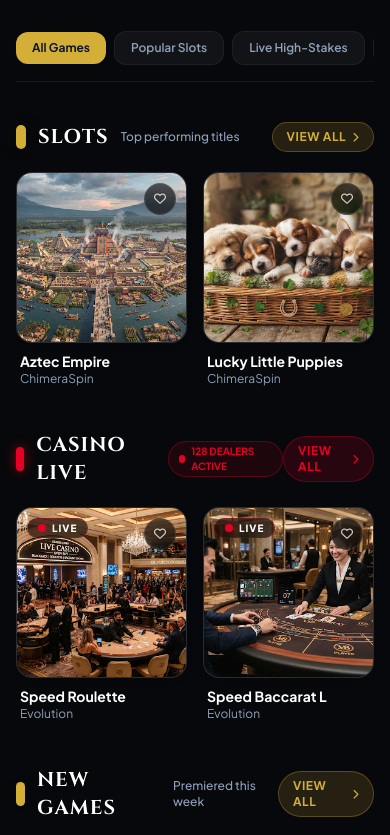
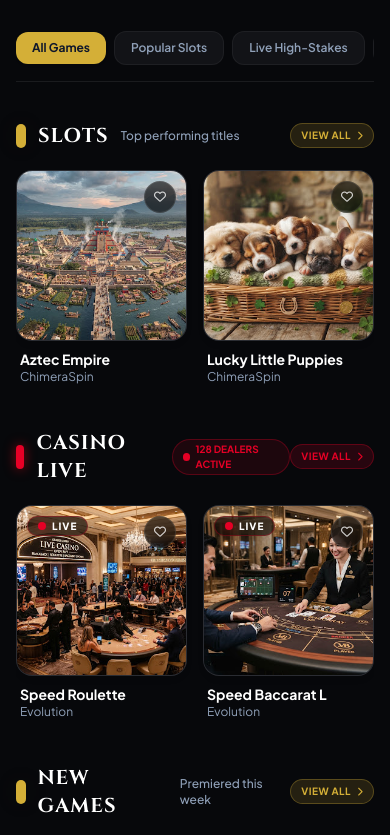
Before and after one commit to Jared092005/betvelora, a React (Vite) app: page / in a window 390 px wide. Shown: the part 1169-2004 px from the top of the page. Built offline with nearby package versions, Linux system fonts and the light colour scheme; no server answers.

Commit message:
feat: enhance GameCard and Home components for better touch interaction and styling

```diff
--- a/src/components/GameCard.jsx
+++ b/src/components/GameCard.jsx
@@ -11,7 +11,10 @@ export default function GameCard({ game, badge, onPlay }) {
   const badgeLabel = badge ?? game.badge
 
   return (
-    <article className="game-card-wrapper group flex flex-col">
+    <article
+      className="game-card-wrapper group flex flex-col"
+      onClick={(event) => event.preventDefault()}
+    >
       {/* Portada */}
       <div className="relative aspect-square w-full overflow-hidden rounded-2xl border border-white/[0.08] bg-[#181a20] shadow-md transition-all duration-300 group-hover:border-velora-goldLight/40 group-hover:shadow-[0_8px_20px_rgba(0,0,0,0.8)]">
         {badgeLabel && (
@@ -58,8 +61,8 @@ export default function GameCard({ game, badge, onPlay }) {
           />
         </button>
 
-        {/* Overlay con Play Now */}
-        <div className="pointer-events-none absolute inset-0 flex flex-col items-center justify-center gap-2 bg-black/60 p-3 opacity-0 transition-all duration-300 group-hover:pointer-events-auto group-hover:opacity-100 group-focus-within:pointer-events-auto group-focus-within:opacity-100">
+        {/* Overlay con Play Now: solo en desktop (en táctil estorba al deslizar) */}
+        <div className="game-card-overlay pointer-events-none absolute inset-0 hidden flex-col items-center justify-center gap-2 bg-black/60 p-3 opacity-0 transition-all duration-300 group-hover:pointer-events-auto group-hover:opacity-100 group-focus-within:pointer-events-auto group-focus-within:opacity-100 lg:flex">
           <button
             type="button"
             onClick={() => onPlay?.(game)}
--- a/src/pages/Home.jsx
+++ b/src/pages/Home.jsx
@@ -278,7 +278,7 @@ export default function Home() {
       <h2 className="font-cinzel text-xl font-bold uppercase tracking-wider text-white">Slots</h2>
       <span className="text-xs text-slate-400 font-medium">Top performing titles</span>
       </div>
-      <a className="px-3.5 py-1.5 rounded-full bg-velora-gold/15 border border-velora-gold/30 hover:bg-velora-gold text-velora-gold hover:text-slate-900 text-xs font-bold uppercase tracking-wider transition-all flex items-center gap-1.5" href="#"><span className="">View all</span><i className="fa-solid fa-chevron-right text-[10px]"></i></a>
+      <a className="shrink-0 whitespace-nowrap px-2.5 py-1 rounded-full sm:px-3.5 sm:py-1.5 bg-velora-gold/15 border border-velora-gold/30 hover:bg-velora-gold text-velora-gold hover:text-slate-900 text-[10px] font-bold uppercase sm:text-xs tracking-wider transition-all flex items-center gap-1.5" href="#"><span className="">View all</span><i className="fa-solid fa-chevron-right text-[9px] sm:text-[10px]"></i></a>
       </div>
 
       <GameCarousel games={homeGameSections.slots} label="juegos de slots" />
@@ -293,7 +293,7 @@ export default function Home() {
       <span className="">128 DEALERS ACTIVE</span>
       </div>
       </div>
-      <Link to="/casino-live" className="px-3.5 py-1.5 rounded-full bg-velora-red/15 border border-velora-red/30 hover:bg-velora-red text-velora-red hover:text-white text-xs font-bold uppercase tracking-wider transition-all flex items-center gap-1.5"><span className="">View all</span><i className="fa-solid fa-chevron-right text-[10px]"></i></Link></div>
+      <Link to="/casino-live" className="shrink-0 whitespace-nowrap px-2.5 py-1 rounded-full sm:px-3.5 sm:py-1.5 bg-velora-red/15 border border-velora-red/30 hover:bg-velora-red text-velora-red hover:text-white text-[10px] font-bold uppercase sm:text-xs tracking-wider transition-all flex items-center gap-1.5"><span className="">View all</span><i className="fa-solid fa-chevron-right text-[9px] sm:text-[10px]"></i></Link></div>
 
       <GameCarousel games={homeGameSections.casinoLive} label="mesas en vivo" />
       </section>
@@ -305,7 +305,7 @@ export default function Home() {
       <h2 className="font-cinzel text-xl font-bold uppercase tracking-wider text-white">New Games</h2>
       <span className="text-xs text-slate-400 font-medium">Premiered this week</span>
       </div>
-      <a className="px-3.5 py-1.5 rounded-full bg-velora-gold/15 border border-velora-gold/30 hover:bg-velora-gold text-velora-gold hover:text-slate-900 text-xs font-bold uppercase tracking-wider transition-all flex items-center gap-1.5" href="#"><span className="">View all</span><i className="fa-solid fa-chevron-right text-[10px]"></i></a>
+      <a className="shrink-0 whitespace-nowrap px-2.5 py-1 rounded-full sm:px-3.5 sm:py-1.5 bg-velora-gold/15 border border-velora-gold/30 hover:bg-velora-gold text-velora-gold hover:text-slate-900 text-[10px] font-bold uppercase sm:text-xs tracking-wider transition-all flex items-center gap-1.5" href="#"><span className="">View all</span><i className="fa-solid fa-chevron-right text-[9px] sm:text-[10px]"></i></a>
       </div>
 
       <GameCarousel games={homeGameSections.newGames} label="juegos nuevos" />
--- a/src/screens.css
+++ b/src/screens.css
@@ -184,3 +184,11 @@
 .game-carousel-track::-webkit-scrollbar {
   display: none;
 }
+
+/* En pantallas táctiles el hover se queda "pegado" al deslizar:
+   el botón Play Now no debe aparecer ni siquiera en tablets grandes. */
+@media (hover: none) {
+  .game-card-overlay {
+    display: none !important;
+  }
+}
```
